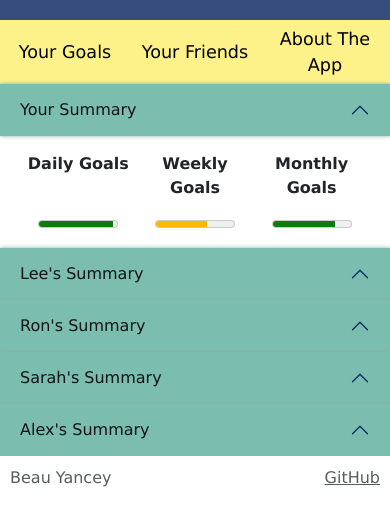
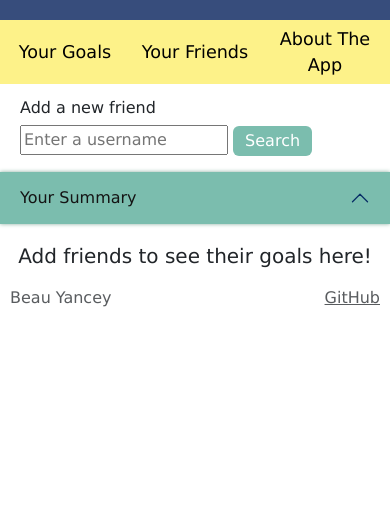
Before and after one commit to BeauYancey/startup, a plain HTML site: page friends.html in a window 390 px wide. Shown: the part 58-584 px from the top of the page. Drawn offline with nearby package versions, Linux system fonts and the light colour scheme.

Commit message:
finshied privacy settings, added js to friends page

```diff
--- a/friends.html
+++ b/friends.html
@@ -32,6 +32,23 @@
 
     <main>
       <div class="accordion">
+
+        <div id="friend-search">
+          <label for="friend-search-input"> Add a new friend &nbsp;</label>
+          <input id="friend-search-input" type="text" placeholder="Enter a username">
+          <button class="btn btn-secondary" style="padding-top: 3px; padding-bottom: 3px;" data-bs-toggle="collapse" data-bs-target="#add-confirm-div">
+            Search
+          </button>
+
+          <br />
+
+          <div class="collapse collapse" id="add-confirm-div">
+            <label for="add-confirm">Are you sure you want to add USER ?</label>
+            <button class="btn btn-secondary add-confirm" data-bs-toggle="collapse" data-bs-target="#add-confirm-div">Yes</button>
+            <button class="btn btn-warning add-confirm" data-bs-toggle="collapse" data-bs-target="#add-confirm-div">No</button>
+          </div>
+        </div>
+
         <div class="accordion-item">
           <h3 class="accordion-header">
             <button class="accordion-button" type="button" data-bs-toggle="collapse" data-bs-target="#summary-collapse">
@@ -39,7 +56,7 @@
             </button>
           </h3>
 
-          <div class="accordion-collapse collapse show" id="summary-collapse">
+          <div class="accordion-collapse collapse collapse" id="summary-collapse">
             <div class="accordion-body" id="summary">
               <p class="goal-type">Daily Goals</p>
               <p class="goal-type">Weekly Goals</p>
@@ -51,137 +68,7 @@
           </div>
         </div>
 
-        <div class="accordion-item">
-          <h3 class="accordion-header">
-            <button class="accordion-button" type="button" data-bs-toggle="collapse" data-bs-target="#friend1-collapse">
-              Lee's Summary
-            </button>
-          </h3>
-
-          <div class="accordion-collapse collapse collapse" id="friend1-collapse">
-            <div class="accordion-body">
-              <div id="summary">
-                <p class="goal-type">Daily Goals</p>
-                <p class="goal-type">Weekly Goals</p>
-                <p class="goal-type">Monthly Goals</p>
-                <meter min="0" max="100" value="95" low="50" high="75" optimum="100"></meter>
-                <meter min="0" max="100" value="85" low="50" high="75" optimum="100"></meter>
-                <meter min="0" max="100" value="60" low="50" high="75" optimum="100"></meter>
-              </div>
-              <div class="shared-goals">
-                <div class="goal">
-                  <input type="checkbox" disabled />
-                  <label>Work on startup</label>
-                  <p class="streak">&#128293; 3 days</p>
-                </div>
-                <div class="goal">
-                  <input type="checkbox" disabled />
-                  <label>Serve someone</label>
-                  <p class="streak">&#128293; 9 days</p>
-                </div>
-                <div class="goal">
-                  <input type="checkbox" disabled />
-                  <label>Be on time to CS 260</label>
-                  <p class="streak">&#128293; 9 weeks</p>
-                </div>
-              </div>
-            </div>
-          </div>
-        </div>
-
-        <div class="accordion-item">
-          <h3 class="accordion-header">
-            <button class="accordion-button" type="button" data-bs-toggle="collapse" data-bs-target="#friend2-collapse">
-              Ron's Summary
-            </button>
-          </h3>
-
-          <div class="accordion-collapse collapse collapse" id="friend2-collapse">
-            <div class="accordion-body">
-              <div id="summary">
-                <p class="goal-type">Daily Goals</p>
-                <p class="goal-type">Weekly Goals</p>
-                <p class="goal-type">Monthly Goals</p>
-                <meter min="0" max="100" value="70" low="50" high="75" optimum="100"></meter>
-                <meter min="0" max="100" value="100" low="50" high="75" optimum="100"></meter>
-                <meter min="0" max="100" value="75" low="50" high="75" optimum="100"></meter>
-              </div>
-              <div class="shared-goals">
-                <div class="goal">
-                  <input type="checkbox" disabled />
-                  <label>Spanish study</label>
-                  <p class="streak">&#128293; 8 days</p>
-                </div>
-              </div>
-            </div>
-          </div>
-        </div>
-
-        <div class="accordion-item">
-          <h3 class="accordion-header">
-            <button class="accordion-button" type="button" data-bs-toggle="collapse" data-bs-target="#friend3-collapse">
-              Sarah's Summary
-            </button>
-          </h3>
-
-          <div class="accordion-collapse collapse collapse" id="friend3-collapse">
-            <div class="accordion-body">
-              <div id="summary">
-                <p class="goal-type">Daily Goals</p>
-                <p class="goal-type">Weekly Goals</p>
-                <p class="goal-type">Monthly Goals</p>
-                <meter min="0" max="100" value="95" low="50" high="75" optimum="100"></meter>
-                <meter min="0" max="100" value="80" low="50" high="75" optimum="100"></meter>
-                <meter min="0" max="100" value="90" low="50" high="75" optimum="100"></meter>
-              </div>
-              <div class="shared-goals">
-                <div class="goal">
-                  <input type="checkbox" disabled />
-                  <label>Wake up on time</label>
-                  <p class="streak">&#128293; 7 days</p>
-                </div>
-                <div class="goal">
-                  <input type="checkbox" disabled />
-                  <label>Go to bed on time</label>
-                  <p class="streak">&#128293; 7 days</p>
-                </div>
-              </div>
-            </div>
-          </div>
-        </div>
-
-        <div class="accordion-item">
-          <h3 class="accordion-header">
-            <button class="accordion-button" type="button" data-bs-toggle="collapse" data-bs-target="#friend4-collapse">
-              Alex's Summary
-            </button>
-          </h3>
-
-          <div class="accordion-collapse collapse collapse" id="friend4-collapse">
-            <div class="accordion-body">
-              <div id="summary">
-                <p class="goal-type">Daily Goals</p>
-                <p class="goal-type">Weekly Goals</p>
-                <p class="goal-type">Monthly Goals</p>
-                <meter min="0" max="100" value="40" low="50" high="75" optimum="100"></meter>
-                <meter min="0" max="100" value="70" low="50" high="75" optimum="100"></meter>
-                <meter min="0" max="100" value="65" low="50" high="75" optimum="100"></meter>
-              </div>
-              <div class="shared-goals">
-                <div class="goal">
-                  <input type="checkbox" disabled />
-                  <label>Scripture study</label>
-                  <p class="streak">&#128293; 3 days</p>
-                </div>
-                <div class="goal">
-                  <input type="checkbox" disabled />
-                  <label>Go on a date</label>
-                  <p class="streak">&#128293; 3 months</p>
-                </div>
-              </div>
-            </div>
-          </div>
-        </div>
+        <!-- JavaScript inserts friends' goals here -->
 
       </div>
     </main>
@@ -192,6 +79,7 @@
         <a class="text-reset" href="https://github.com/BeauYancey/startup">GitHub</a>
       </div>
     </footer>
+    <script src="friends.js"></script>
   </body>
   <script src="https://cdn.jsdelivr.net/npm/bootstrap@5.3.0-alpha1/dist/js/bootstrap.bundle.min.js"
   integrity="sha384-w76AqPfDkMBDXo30jS1Sgez6pr3x5MlQ1ZAGC+nuZB+EYdgRZgiwxhTBTkF7CXvN"
--- /dev/null
+++ b/friends.js
@@ -0,0 +1,128 @@
+function loadFriends() {
+  let friends = {};
+  const friendsText = localStorage.getItem('friends');
+
+  if (friendsText) {
+    friends = JOSN.parse(friendsText);
+  }
+
+  // Creating an array of friend's goals for testing purposes
+  // friends = {
+  //   'Lee': {
+  //     'daily': [['Work on startup', 3], ['Serve someone', 9]],
+  //     'weekly': [['Be on time to CS260', 9]],
+  //     'monthly': []
+  //   },
+  //   'Ron': {
+  //     'daily': [['Spanish Study', 8]],
+  //     'weekly': [],
+  //     'monthly': []
+  //   },
+  //   'Sarah': {
+  //     'daily': [['Wake up on time', 7], ['Go to bed on time', 7]],
+  //     'weekly': [],
+  //     'monthly': []
+  //   },
+  //   'Alex': {
+  //     'daily': [['Scripture study', 3]],
+  //     'weekly': [],
+  //     'monthly': [['Go on a date', 3]]
+  //   }
+  // };
+
+  const accordionEl = document.querySelector('div.accordion');
+
+  console.log(`friends.length is ${Object.keys(friends).length}`)
+
+  if (Object.keys(friends).length == 0) {
+    const addFriendsEl = document.createElement('h5');
+    addFriendsEl.textContent = 'Add friends to see their goals here!';
+    addFriendsEl.style.textAlign = 'center';
+    addFriendsEl.style.paddingTop = '20px';
+
+    accordionEl.appendChild(addFriendsEl);
+  }
+
+  for (fr in friends) {
+    // Create an accordion button for each friend
+    const accItem = document.createElement('div');
+    accItem.classList.add('accordion-item');
+
+    const accHead = document.createElement('h3');
+    accHead.classList.add('accordion-header');
+
+    const accBtn = document.createElement('button');
+    accBtn.classList.add('accordion-button');
+    accBtn.type = 'button';
+    accBtn.setAttribute('data-bs-toggle', 'collapse');
+    accBtn.setAttribute('data-bs-target', `#${fr}-collapse`);
+    accBtn.textContent = `${fr}'s Summary`;
+
+    accHead.appendChild(accBtn);
+    accItem.appendChild(accHead);
+    accordionEl.appendChild(accItem);
+
+
+    // Create an accordino dropdown for each friend
+    const accCollapse = document.createElement('div');
+    accCollapse.classList.add('accordion-collapse', 'collapse', 'collapse');
+    accCollapse.setAttribute('id', `${fr}-collapse`)
+
+    const accBody = document.createElement('div');
+    accBody.classList.add('accordion-body');
+
+    const sharedGoals = document.createElement('div');
+    sharedGoals.classList.add('shared-goals');
+
+    for (t in friends[fr]){
+      if (friends[fr][t].length > 0){
+        // t is the time frame -- meaning daily/weekly/monthly
+        // this if statement ignores all time frames without goals
+
+        let pos = 0;
+        while (pos < friends[fr][t].length){
+
+          const goalEl = document.createElement('div');
+          goalEl.classList.add('goal');
+
+          const checkEl = document.createElement('input');
+          checkEl.type = 'checkbox';
+          checkEl.disabled = true;
+          checkEl.style.marginRight = '5px';
+
+          const labelEl = document.createElement('label');
+          labelEl.textContent = friends[fr][t][pos][0];
+
+          let interval = 'days';
+          if (t === 'weekly') {
+            interval = 'weeks';
+          } else if (t === 'monthly') {
+            interval = 'months';
+          }
+
+          const streakEl = document.createElement('p');
+          streakEl.classList.add('streak');
+          streakEl.textContent = `🔥 ${friends[fr][t][pos][1]} ${interval}`;
+
+
+          goalEl.appendChild(checkEl);
+          goalEl.appendChild(labelEl);
+          goalEl.appendChild(streakEl);
+
+          sharedGoals.append(goalEl);
+
+          pos++;
+        }
+      }
+    }
+
+    accBody.appendChild(sharedGoals);
+    accCollapse.appendChild(accBody);
+    accItem.appendChild(accCollapse);
+
+  }
+
+}
+
+// Do this every time the page loads
+loadFriends();
--- a/index.css
+++ b/index.css
@@ -15,6 +15,7 @@ body {
 }
 
 input {
+    margin-top: 5px;
     margin-bottom: 5px;
 }
 
@@ -140,6 +141,21 @@ select {
     margin-top: 1.5em;
 }
 
+#friend-search {
+    padding: 12px 20px 12px 20px;
+}
+
+#friend-search label {
+    font-size: 1.75 rem;
+}
+
+
+
+.btn {
+    padding-top: 3px;
+    padding-bottom: 3px;
+}
+
 .btn-secondary {
     background-color: var(--tertiary-color);
     border: none;
```
Also changed, not shown: index.html (+2 -1 lines), index.js (+6 -10 lines).
